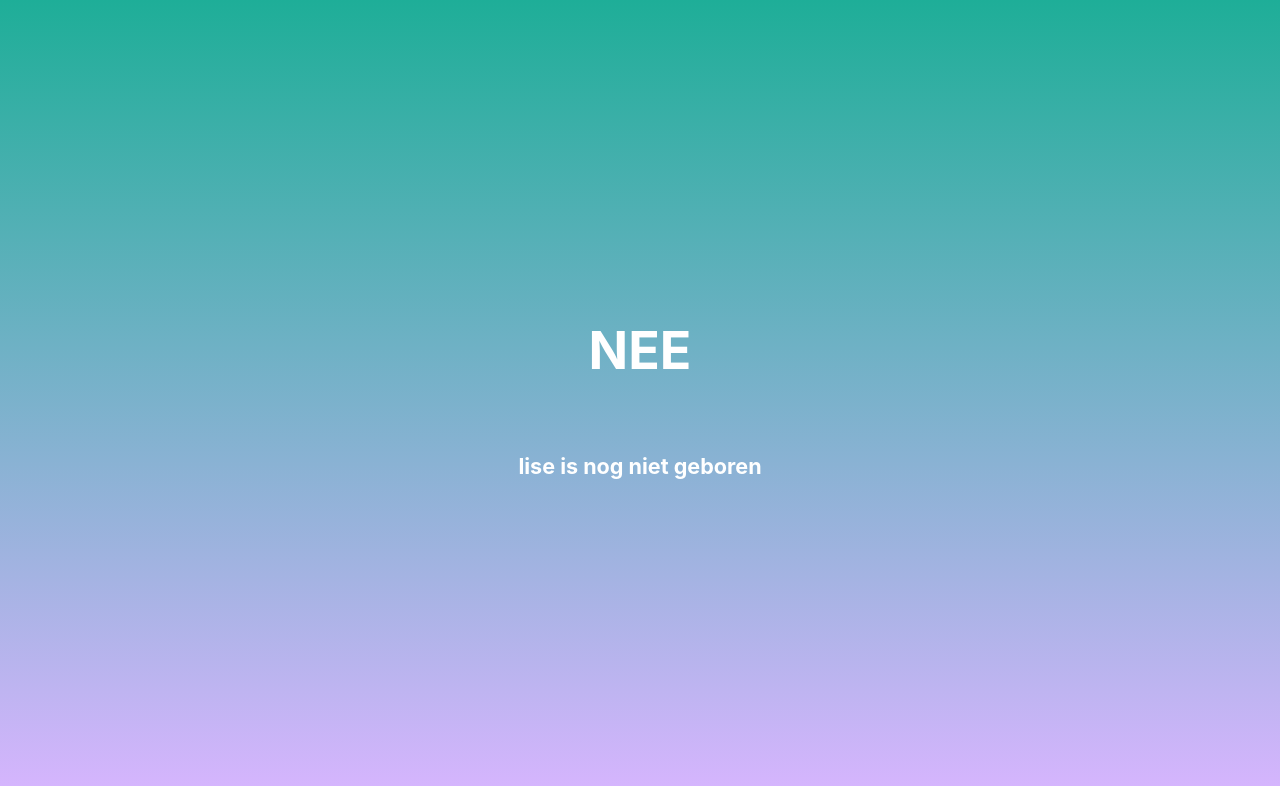
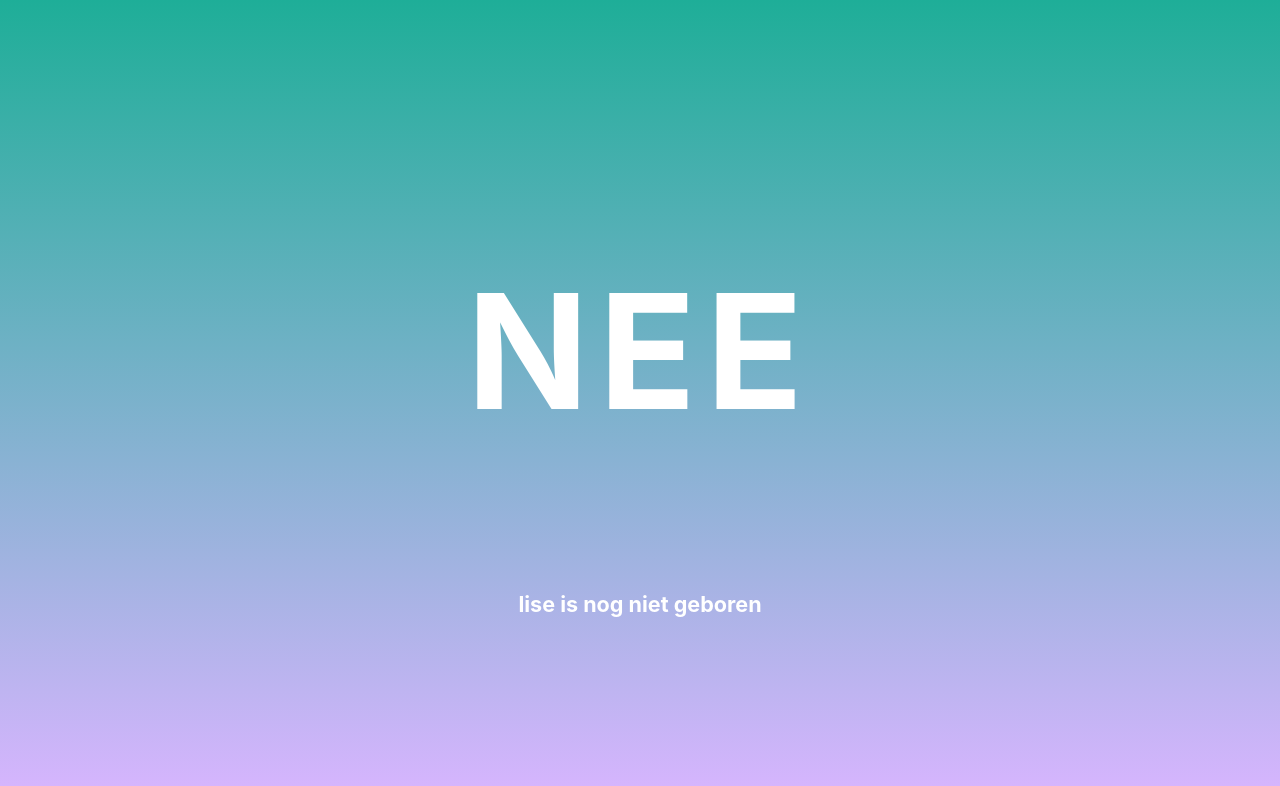
Before and after one commit to daanaerts/islisealgeboren.nl, a React (Create React App) app: page / in a window 1280 px wide. Shown: the top 786 px of the page. Built offline with nearby package versions, Linux system fonts and the light colour scheme.

Commit message:
update font

```diff
--- a/src/App.css
+++ b/src/App.css
@@ -17,6 +17,8 @@
 .banner {
   font-weight: bold;
   text-transform: uppercase;
+  font-size: 20vh;
+  letter-spacing: 10px;
 }
 
 @keyframes App-logo-spin {
```
